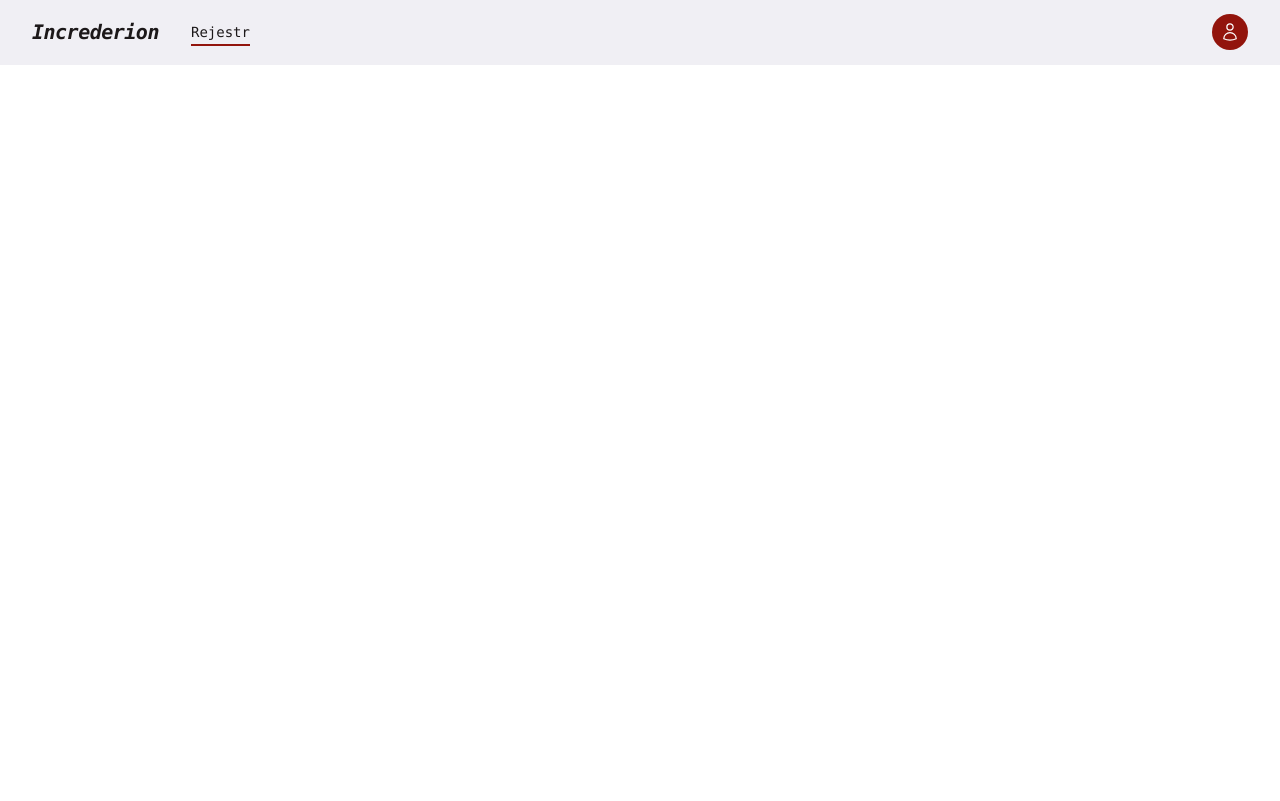
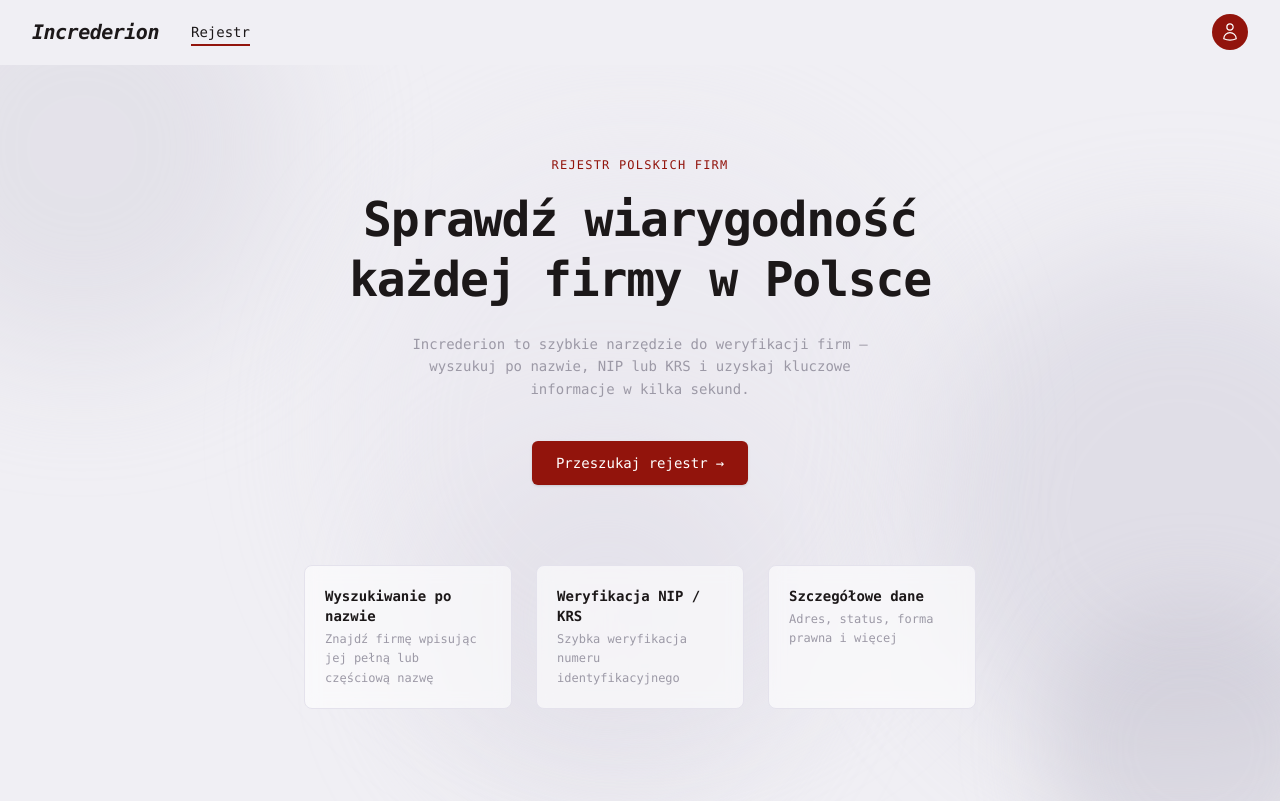
Before and after one commit to Increderion/IncrederionFrontend, a React (Vite) app: page / in a window 1280 px wide. Built offline with nearby package versions, Linux system fonts and the light colour scheme; no server answers.

Commit message:
feat: add landing page

```diff
--- a/src/App.tsx
+++ b/src/App.tsx
@@ -1,6 +1,6 @@
 import { Routes, Route } from "react-router-dom";
 import { AuthProvider } from "./auth-context";
-import Home from "./pages/Home";
+import LandingPage from "./pages/LandingPage";
 import Registry from "./pages/Registry";
 import Settings from "./pages/Settings";
 import CompanyDetails from "./pages/CompanyDetails";
@@ -9,7 +9,7 @@ function App() {
   return (
     <AuthProvider>
       <Routes>
-        <Route path="/" element={<Home />} />
+        <Route path="/" element={<LandingPage />} />
         <Route path="/rejestr" element={<Registry />} />
         <Route path="/settings" element={<Settings />} />
         <Route path="/firma/:id" element={<CompanyDetails />} />
--- a/src/pages/Home.tsx
+++ /dev/null
@@ -1,13 +0,0 @@
-import { useContext } from "react";
-import { AuthContext } from "../auth-context";
-import Navbar from "../components/Navbar";
-
-export default function Home() {
-  const auth = useContext(AuthContext);
-
-  return (
-    <>
-      <Navbar loggedIn={auth?.loggedIn ?? false} />
-    </>
-  );
-}
--- /dev/null
+++ b/src/pages/LandingPage.tsx
@@ -0,0 +1,66 @@
+import { useContext } from "react";
+import { AuthContext } from "../auth-context";
+import Navbar from "../components/Navbar";
+
+export default function LandingPage() {
+  const auth = useContext(AuthContext);
+
+  return (
+    <>
+      <Navbar loggedIn={auth?.loggedIn ?? false} />
+
+      <main className="relative min-h-[calc(100vh-4rem)] overflow-hidden bg-[#F0EFF4]">
+        {/* decorative circles */}
+        <div className="pointer-events-none absolute inset-0">
+          <div className="absolute -top-32 -left-32 h-[420px] w-[420px] rounded-full bg-[#D8D6E0]/50 blur-3xl" />
+          <div className="absolute top-1/4 -right-40 h-[520px] w-[520px] rounded-full bg-[#C8C6D4]/40 blur-3xl" />
+          <div className="absolute bottom-0 left-1/3 h-[360px] w-[360px] rounded-full bg-[#D8D6E0]/45 blur-3xl" />
+          <div className="absolute -bottom-24 -right-16 h-[300px] w-[300px] rounded-full bg-[#BCBAC9]/35 blur-2xl" />
+          <div className="absolute top-1/2 left-1/2 -translate-x-1/2 -translate-y-1/2 h-[600px] w-[600px] rounded-full bg-[#E4E2EC]/30 blur-3xl" />
+        </div>
+
+        {/* content */}
+        <div className="relative z-10 flex min-h-[calc(100vh-4rem)] flex-col items-center justify-center px-4 text-center">
+          <p className="font-mono mb-4 text-xs font-medium uppercase tracking-widest text-[#92140C]">
+            Rejestr polskich firm
+          </p>
+
+          <h1 className="font-mono mb-6 max-w-2xl text-4xl font-bold leading-tight tracking-tight text-[#1C1819] sm:text-5xl">
+            Sprawdź wiarygodność<br />
+            każdej firmy w Polsce
+          </h1>
+
+          <p className="font-mono mb-10 max-w-lg text-sm leading-relaxed text-[#9C99A6]">
+            Increderion to szybkie narzędzie do weryfikacji firm — wyszukuj po nazwie, NIP lub KRS i uzyskaj kluczowe informacje w kilka sekund.
+          </p>
+
+          <div className="flex flex-col items-center gap-3 sm:flex-row">
+            <a
+              href="/rejestr"
+              className="font-mono inline-flex items-center gap-2 rounded-md bg-[#92140C] px-6 py-3 text-sm font-medium text-white shadow-sm hover:bg-[#7a0f0a] transition-colors"
+            >
+              Przeszukaj rejestr
+              <span aria-hidden>→</span>
+            </a>
+          </div>
+
+          <div className="mt-20 grid grid-cols-1 gap-6 sm:grid-cols-3 max-w-2xl w-full">
+            {[
+              { label: "Wyszukiwanie po nazwie", desc: "Znajdź firmę wpisując jej pełną lub częściową nazwę" },
+              { label: "Weryfikacja NIP / KRS", desc: "Szybka weryfikacja numeru identyfikacyjnego" },
+              { label: "Szczegółowe dane", desc: "Adres, status, forma prawna i więcej" },
+            ].map((item) => (
+              <div
+                key={item.label}
+                className="rounded-lg border border-[#E4E2EC] bg-white/60 p-5 text-left backdrop-blur-sm"
+              >
+                <p className="font-mono mb-1 text-sm font-semibold text-[#1C1819]">{item.label}</p>
+                <p className="font-mono text-xs leading-relaxed text-[#9C99A6]">{item.desc}</p>
+              </div>
+            ))}
+          </div>
+        </div>
+      </main>
+    </>
+  );
+}
```
